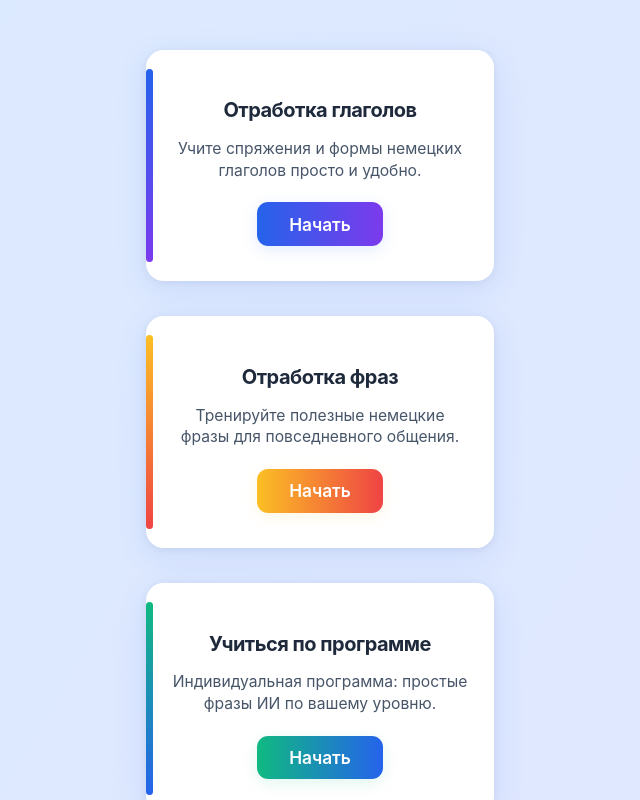
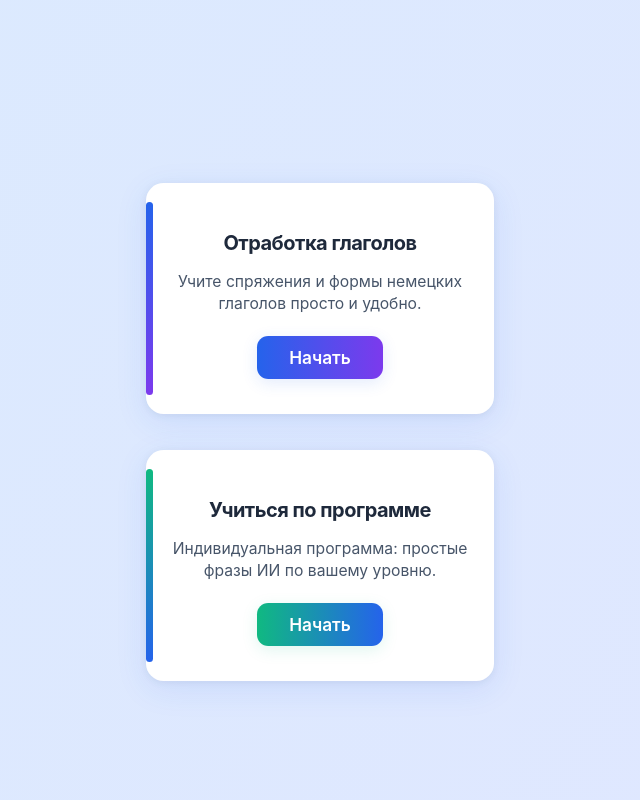
Before and after one commit to aslanzubairaev2/German-Verbs-Trainer, a React (Create React App) app: page / in a window 1280 px wide. Shown: the whole page, without its empty margins (320-960 px from the left). Built offline with nearby package versions, Linux system fonts and the light colour scheme.

Commit message:
Functions related to phrase handling were removed from the StartScreen component to simplify the interface. The App.js component was updated to reflect these changes in StartScreen.

```diff
--- a/src/App.js
+++ b/src/App.js
@@ -463,10 +463,6 @@ function GermanVerbsApp() {
     return (
       <StartScreen
         onStart={() => setAudioReady(true)}
-        onStartPhrases={() => {
-          setCurriculumMode(false);
-          setShowPhraseTrainer(true);
-        }}
         onStartCurriculum={() => {
           setCurriculumMode(true);
           setShowPhraseTrainer(true);
--- a/src/components/StartScreen.js
+++ b/src/components/StartScreen.js
@@ -11,7 +11,7 @@ import React from "react";
  * - Описание стало короче и меньше по размеру.
  * - Шрифт заголовка и описания более нейтральный, без избыточной жирности.
  */
-function StartScreen({ onStart, onStartPhrases, onStartCurriculum }) {
+function StartScreen({ onStart, onStartCurriculum }) {
   return (
     <div className="start-screen">
       <div className="cards-container">
@@ -20,14 +20,6 @@ function StartScreen({ onStart, onStartPhrases, onStartCurriculum }) {
           <h2>Отработка глаголов</h2>
           <p>Учите спряжения и формы немецких глаголов просто и удобно.</p>
           <button className="btn-verbs" onClick={onStart}>
-            Начать
-          </button>
-        </div>
-        {/* Карточка: Отработка фраз */}
-        <div className="start-card card-phrases">
-          <h2>Отработка фраз</h2>
-          <p>Тренируйте полезные немецкие фразы для повседневного общения.</p>
-          <button className="btn-phrases" onClick={onStartPhrases}>
             Начать
           </button>
         </div>
```
